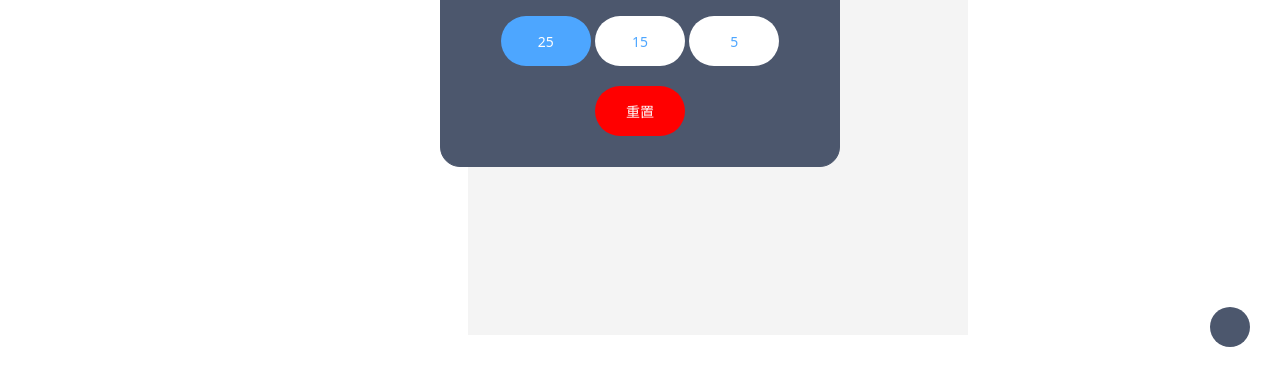
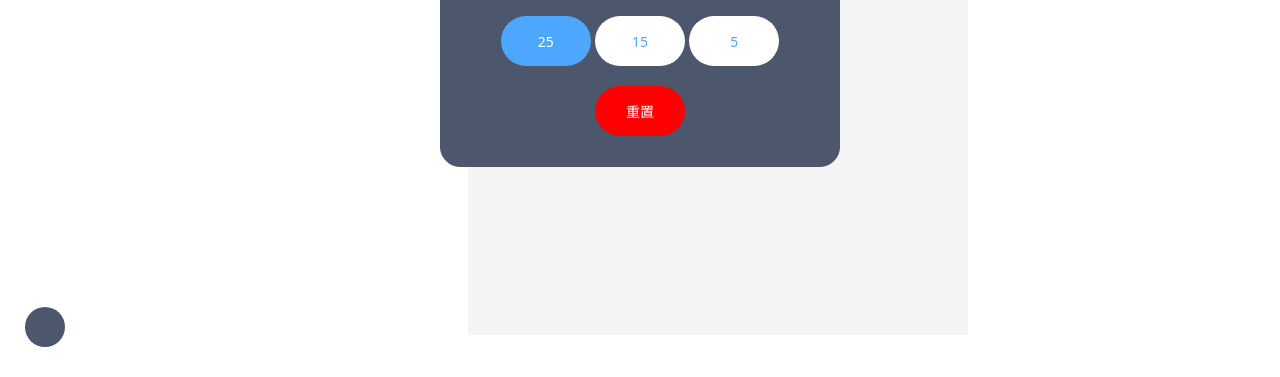
Before and after one commit to stickmanonline10155/SA-t4-webcode, a PHP site: the page made by 番茄鐘.html in a window 1280 px wide; the page is wider, and only the part inside the window is pictured. Shown: the part 423-800 px from the top of that part. Run offline with PHP 8.4, Linux system fonts and the light colour scheme.

Commit message:
Add files via upload

```diff
--- a/番茄鐘.css
+++ b/番茄鐘.css
@@ -208,7 +208,7 @@ body {
 .fixed-addbtn .btn-primary {
   position: fixed;
   bottom: 30px;
-  right: 30px;
+  left: 25px;
   cursor: pointer;
   border: none;
   background-color: #4c576d;
--- a/番茄鐘.html
+++ b/番茄鐘.html
@@ -18,7 +18,6 @@
 <body>
 
 <!-- 新增按鈕 -->
-<!--<a href="#" type="button" data-bs-toggle="modal" data-bs-target="#loginModal">＋</a>-->
 <div class="fixed-addbtn">
   <button type="button" class="btn btn-primary" data-bs-toggle="modal" data-bs-target="#loginModal" data-bs-whatever="@金額">
       <i class="fa-solid fa-plus"></i>
@@ -37,9 +36,6 @@
   </div>
   </div>
 </div>
-
-
-
 
     <!--番茄鐘頁面-->
 <div class="sticker-nav">
```
